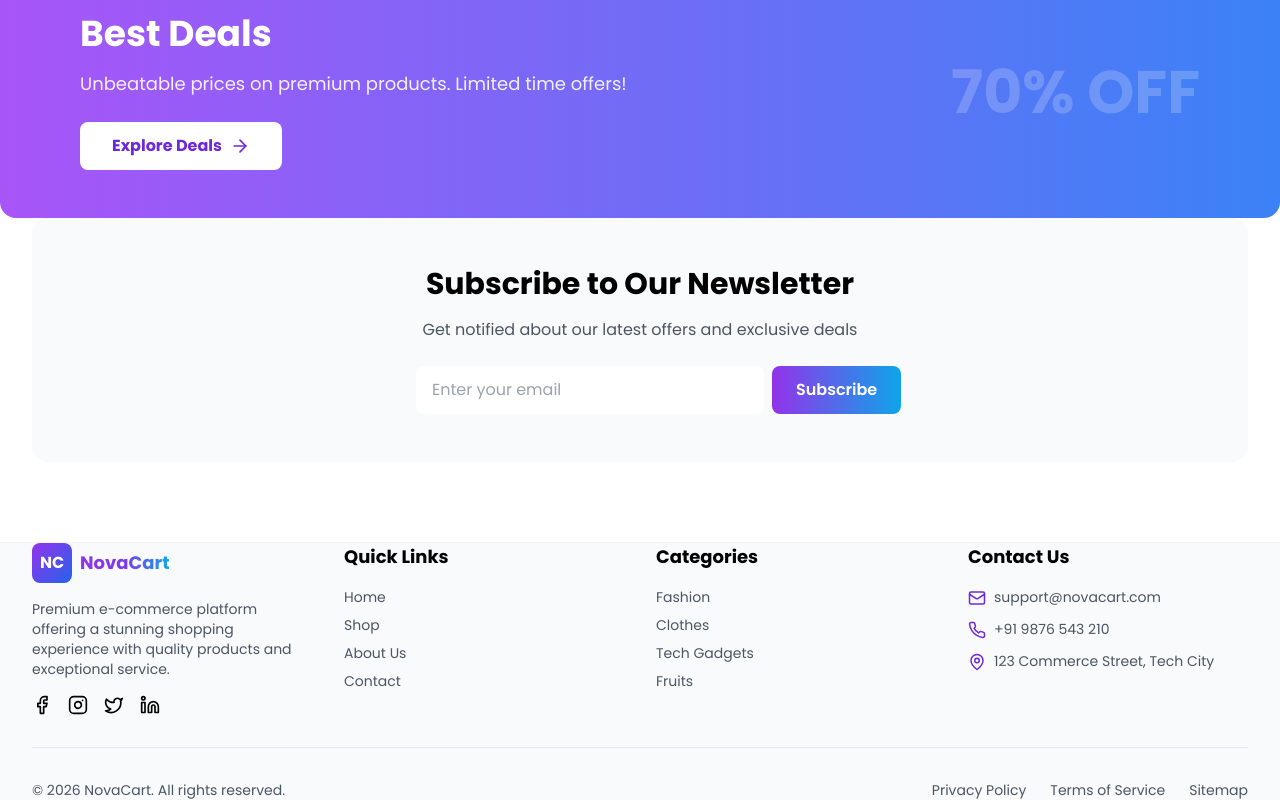
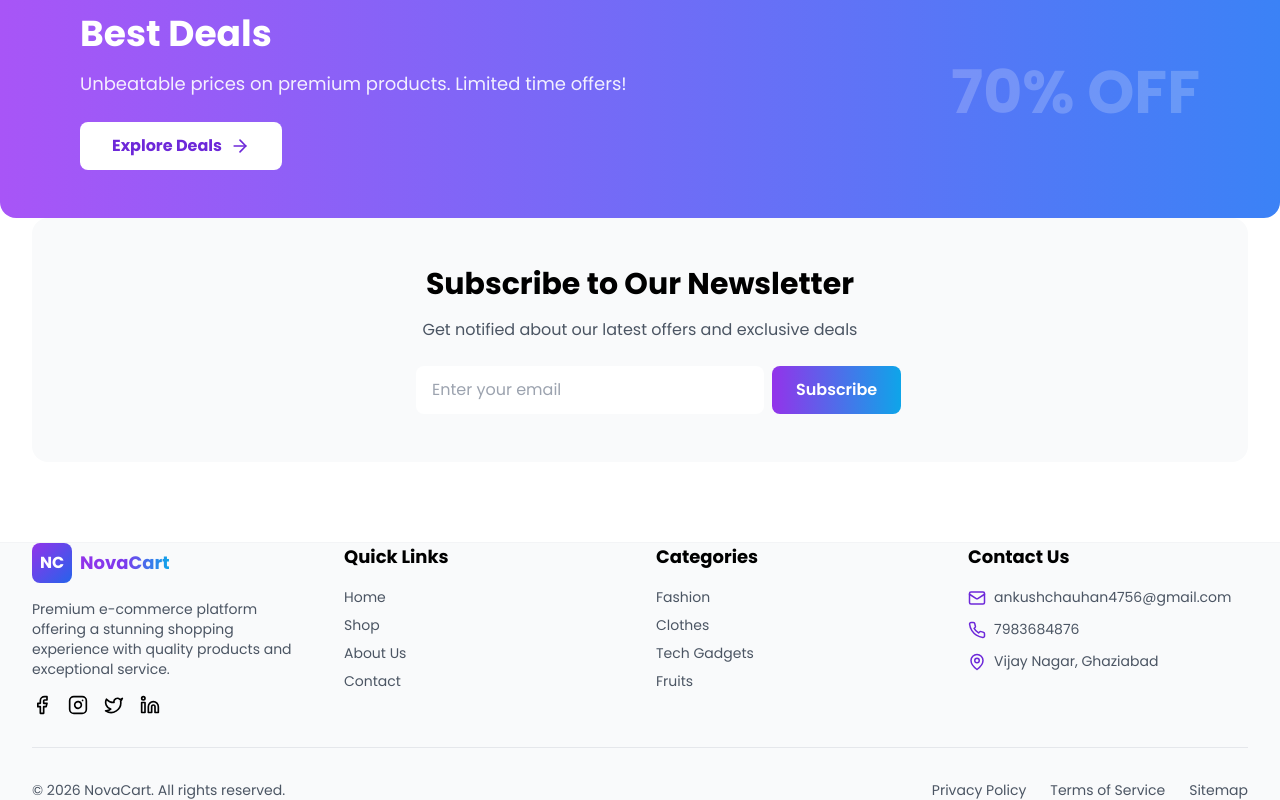
Before and after one commit to ankushchauhan4756-afk/Novacart, a React (Vite) app in the folder frontend/: page / in a window 1280 px wide. Shown: the part 1555-2355 px from the top of the page. Built offline with nearby package versions, Linux system fonts and the light colour scheme; no server answers.

Commit message:
Update footer contact details

```diff
--- a/frontend/src/components/Footer.jsx
+++ b/frontend/src/components/Footer.jsx
@@ -97,19 +97,19 @@ export default function Footer() {
               <li className="flex items-start gap-2">
                 <Mail size={18} className="text-primary-600 flex-shrink-0 mt-0.5" />
                 <div>
-                  <p className="text-gray-600 dark:text-gray-400">support@novacart.com</p>
+                  <p className="text-gray-600 dark:text-gray-400">ankushchauhan4756@gmail.com</p>
                 </div>
               </li>
               <li className="flex items-start gap-2">
                 <Phone size={18} className="text-primary-600 flex-shrink-0 mt-0.5" />
                 <div>
-                  <p className="text-gray-600 dark:text-gray-400">+91 9876 543 210</p>
+                  <p className="text-gray-600 dark:text-gray-400">7983684876</p>
                 </div>
               </li>
               <li className="flex items-start gap-2">
                 <MapPin size={18} className="text-primary-600 flex-shrink-0 mt-0.5" />
                 <div>
-                  <p className="text-gray-600 dark:text-gray-400">123 Commerce Street, Tech City</p>
+                  <p className="text-gray-600 dark:text-gray-400">Vijay Nagar, Ghaziabad</p>
                 </div>
               </li>
             </ul>
```
